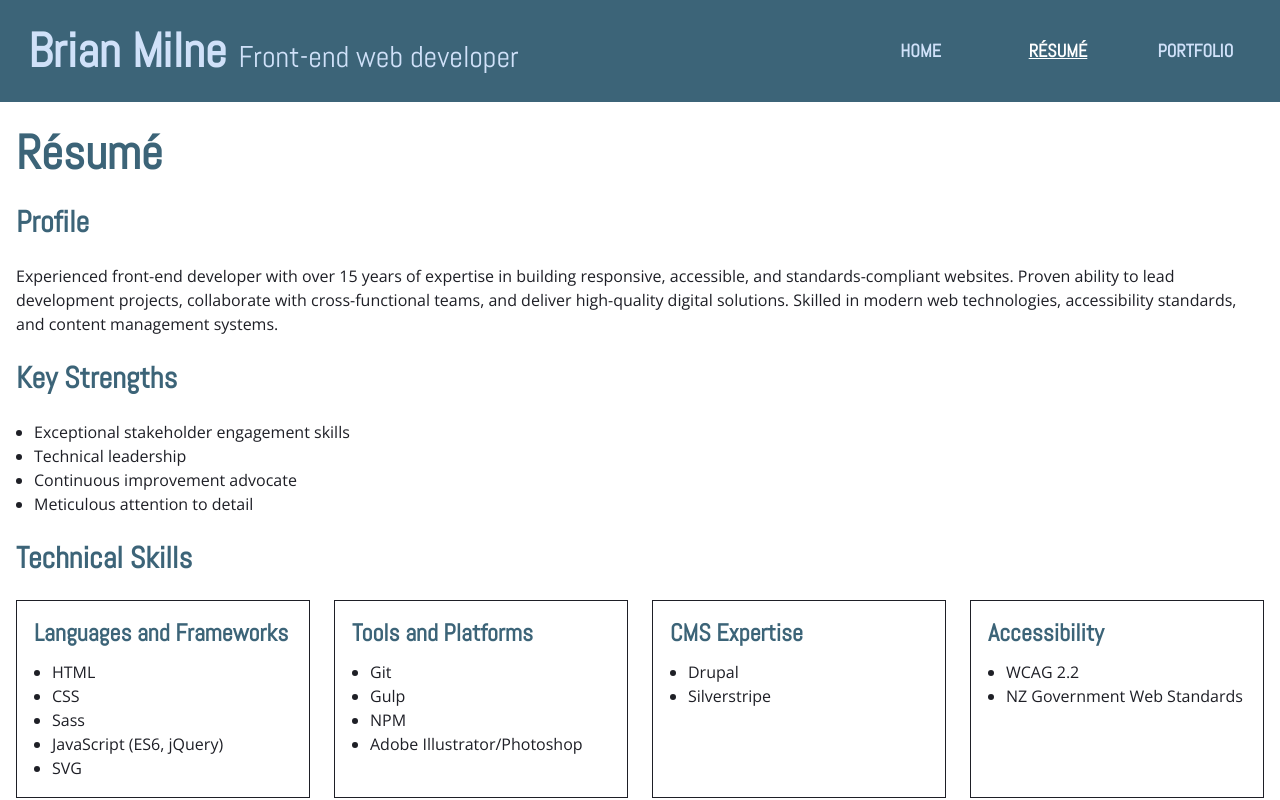
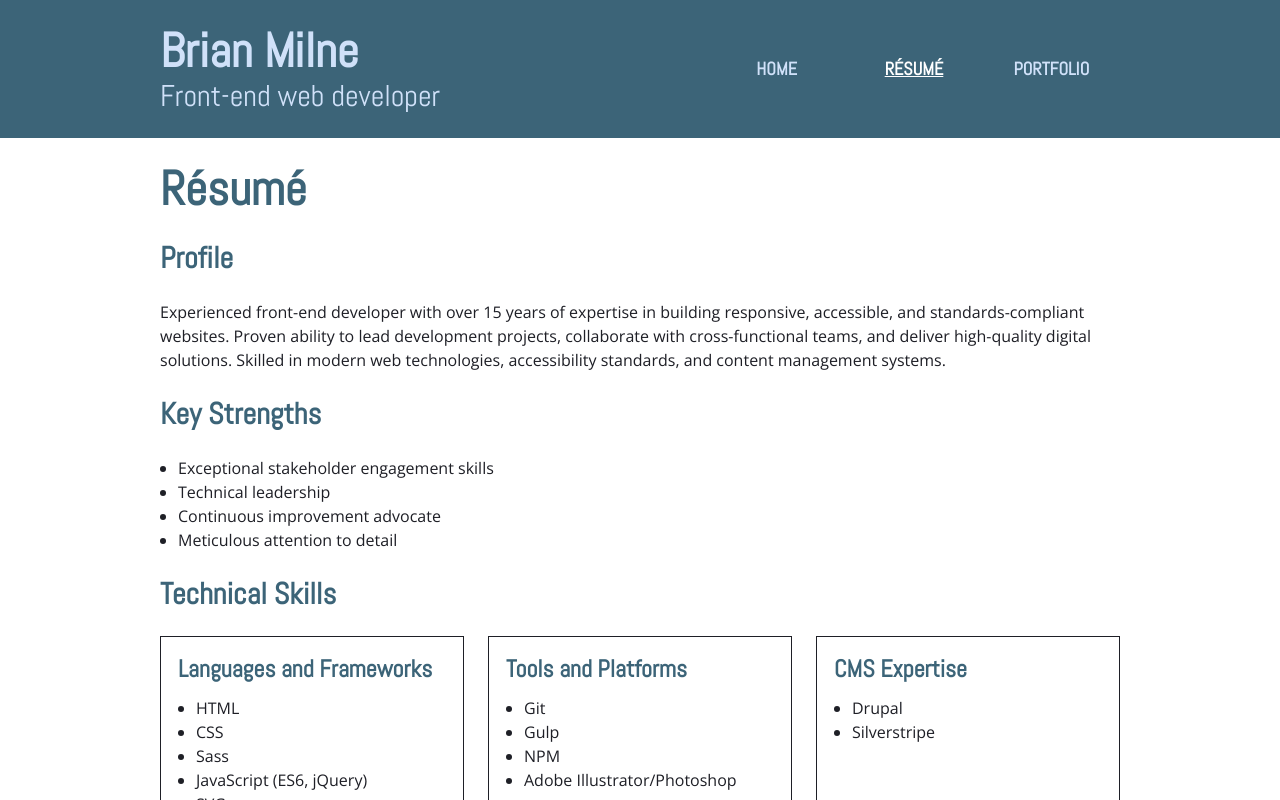
Before and after one commit to HeathNewton/heathnewton.github.io, a React (Vite) app: page /resume in a window 1280 px wide. Shown: the top 800 px of the page. Built offline with nearby package versions, Linux system fonts and the light colour scheme.

Commit message:
Page layout changes making the content 'column' narrower and using updated grid CSS

```diff
--- a/src/App.css
+++ b/src/App.css
@@ -101,6 +101,10 @@
   --focus-style: solid;
   --focus-width: calc(2 / var(--px2rem-base) * var(--px2rem));
   --focus-offset: calc(2 / var(--px2rem-base) * var(--px2rem));
+  /* Layout */
+  --padding-inline: calc(24 / var(--px2rem-base) * var(--px2rem));
+  --breakout-size: calc(1272 / var(--px2rem-base) * var(--px2rem));
+  --content-max-inline-size: calc(960 / var(--px2rem-base) * var(--px2rem));
 }
 *,
 *::before,
@@ -256,6 +260,32 @@ samp {
   font-size: 1em;
 }
 
+/* layout */
+
+.content-grid {
+  display: grid;
+  grid-template-columns:
+    [full-inline-size-start] minmax(var(--padding-inline), 1fr)
+    [breakout-start] minmax(0, var(--breakout-size))
+    [content-start] min(
+      100% - (var(--padding-inline) * 2),
+      var(--content-max-inline-size)
+    )
+    [content-end]
+    minmax(0, var(--breakout-size)) [breakout-end]
+    minmax(var(--padding-inline), 1fr) [full-inline-size-end];
+  align-content: start;
+  > :not(.breakout, .full-inline-size) {
+    grid-column: content;
+  }
+  > .breakout {
+    grid-column: breakout;
+  }
+  > .full-inline-size {
+    grid-column: full-inline-size;
+  }
+}
+
 /* Header */
 
 header {
@@ -264,15 +294,15 @@ header {
   font-family: "Abel", sans-serif;
 }
 
-.header-inner,
+/* .header-inner,
 .main-inner {
   max-inline-size: calc(1272 / var(--px2rem-base) * var(--px2rem));
   margin: 0 auto;
 }
-
+*/
+.header-inner,
 .main-inner {
-  padding: calc(24 / var(--px2rem-base) * var(--px2rem))
-    calc(12 / var(--px2rem-base) * var(--px2rem));
+  padding-block: calc(24 / var(--px2rem-base) * var(--px2rem));
 }
 
 .app-title {
@@ -321,11 +351,11 @@ nav {
 }
 
 @media screen and (width < 49.25em) {
-  .header-inner {
+  /* .header-inner {
     padding: calc(24 / var(--px2rem-base) * var(--px2rem))
       calc(12 / var(--px2rem-base) * var(--px2rem))
       calc(12 / var(--px2rem-base) * var(--px2rem));
-  }
+  } */
 
   .app-title {
     margin-block-end: calc(12 / var(--px2rem-base) * var(--px2rem));
@@ -351,10 +381,9 @@ nav {
     display: grid;
     grid-template-columns: 1fr calc(412 / var(--px2rem-base) * var(--px2rem));
     grid-gap: 0.75rem;
-    padding: calc(24 / var(--px2rem-base) * var(--px2rem))
-      calc(12 / var(--px2rem-base) * var(--px2rem))
+    /* calc(12 / var(--px2rem-base) * var(--px2rem))
       calc(24 / var(--px2rem-base) * var(--px2rem))
-      calc(24 / var(--px2rem-base) * var(--px2rem));
+      calc(24 / var(--px2rem-base) * var(--px2rem)); */
     align-items: center;
   }
   nav {
@@ -368,13 +397,13 @@ nav {
   }
 }
 
-@media screen and (width >= 59.5625em) {
+/* @media screen and (width >= 59.5625em) {
   .app-title {
     display: flex;
     justify-content: flex-start;
     align-items: baseline;
   }
-}
+} */
 
 /* About */
 
@@ -513,7 +542,7 @@ nav {
 .screenshot-gallery {
   grid-template-columns: repeat(
     auto-fit,
-    calc(224 / var(--px2rem-base) * var(--px2rem))
+    calc(222 / var(--px2rem-base) * var(--px2rem))
   );
   dialog {
     border-width: calc(1 / var(--px2rem-base) * var(--px2rem));
--- a/src/components/Header.jsx
+++ b/src/components/Header.jsx
@@ -2,7 +2,7 @@ import { NavLink } from "react-router-dom";
 
 export default function Header() {
   return (
-    <header>
+    <header className="content-grid">
       <div className="header-inner">
         <div className="app-title">
           <span className="app-title__name">Brian Milne</span>
--- a/src/pages/About.jsx
+++ b/src/pages/About.jsx
@@ -2,7 +2,7 @@ import SocialIcons from "../components/SocialIcons";
 
 export default function About() {
   return (
-    <main id="about">
+    <main id="about" className="content-grid">
       <div className="main-inner">
         <h1>About me</h1>
         <div className="about-grid">
--- a/src/pages/BusinessInvoices.jsx
+++ b/src/pages/BusinessInvoices.jsx
@@ -5,7 +5,7 @@ const project = "business-invoices";
 
 export default function BusinessInvoices() {
   return (
-    <main id={`project-${project}`} className="project">
+    <main id={`project-${project}`} className="project content-grid">
       <div className="main-inner">
         <PortfolioItemHeading
           item={project}
--- a/src/pages/OpenPolytechnic.jsx
+++ b/src/pages/OpenPolytechnic.jsx
@@ -5,7 +5,7 @@ const project = "open-polytechnic";
 
 export default function OpenPolytechnic() {
   return (
-    <main id={`project-${project}`} className="project">
+    <main id={`project-${project}`} className="project content-grid">
       <div className="main-inner">
         <PortfolioItemHeading
           item={project}
--- a/src/pages/Portfolio.jsx
+++ b/src/pages/Portfolio.jsx
@@ -2,7 +2,7 @@ import { Link, Outlet } from "react-router-dom";
 
 export default function Portfolio() {
   return (
-    <main id="portfolio">
+    <main id="portfolio" className="content-grid">
       <div className="main-inner">
         <h1>Portfolio</h1>
         <div className="archive-link">
--- a/src/pages/PortfolioArchive.jsx
+++ b/src/pages/PortfolioArchive.jsx
@@ -3,7 +3,7 @@ import PortfolioItem from "../components/PorfolioItem";
 
 export default function PortfolioArchive() {
   return (
-    <main id="portfolio-archive">
+    <main id="portfolio-archive" className="content-grid">
       <div className="main-inner">
         <h1>Portfolio / Archive</h1>
         <p>Here are some of the projects I contributed to from 2014 to 2018</p>
--- a/src/pages/Resume.jsx
+++ b/src/pages/Resume.jsx
@@ -1,6 +1,6 @@
 export default function Resume() {
   return (
-    <main id="resume">
+    <main id="resume" className="content-grid">
       <div className="main-inner">
         <h1>Résumé</h1>
         <h2>Profile</h2>
--- a/src/pages/SvgIcons.jsx
+++ b/src/pages/SvgIcons.jsx
@@ -5,7 +5,7 @@ const project = "svg-icons";
 
 export default function SvgIcons() {
   return (
-    <main id={`project-${project}`} className="project">
+    <main id={`project-${project}`} className="project content-grid">
       <div className="main-inner">
         <PortfolioItemHeading
           item={project}
--- a/src/pages/YouShop.jsx
+++ b/src/pages/YouShop.jsx
@@ -5,7 +5,7 @@ const project = "youshop";
 
 export default function YouShop() {
   return (
-    <main id={`project-${project}`} className="project">
+    <main id={`project-${project}`} className="project content-grid">
       <div className="main-inner">
         <PortfolioItemHeading
           item={project}
```
